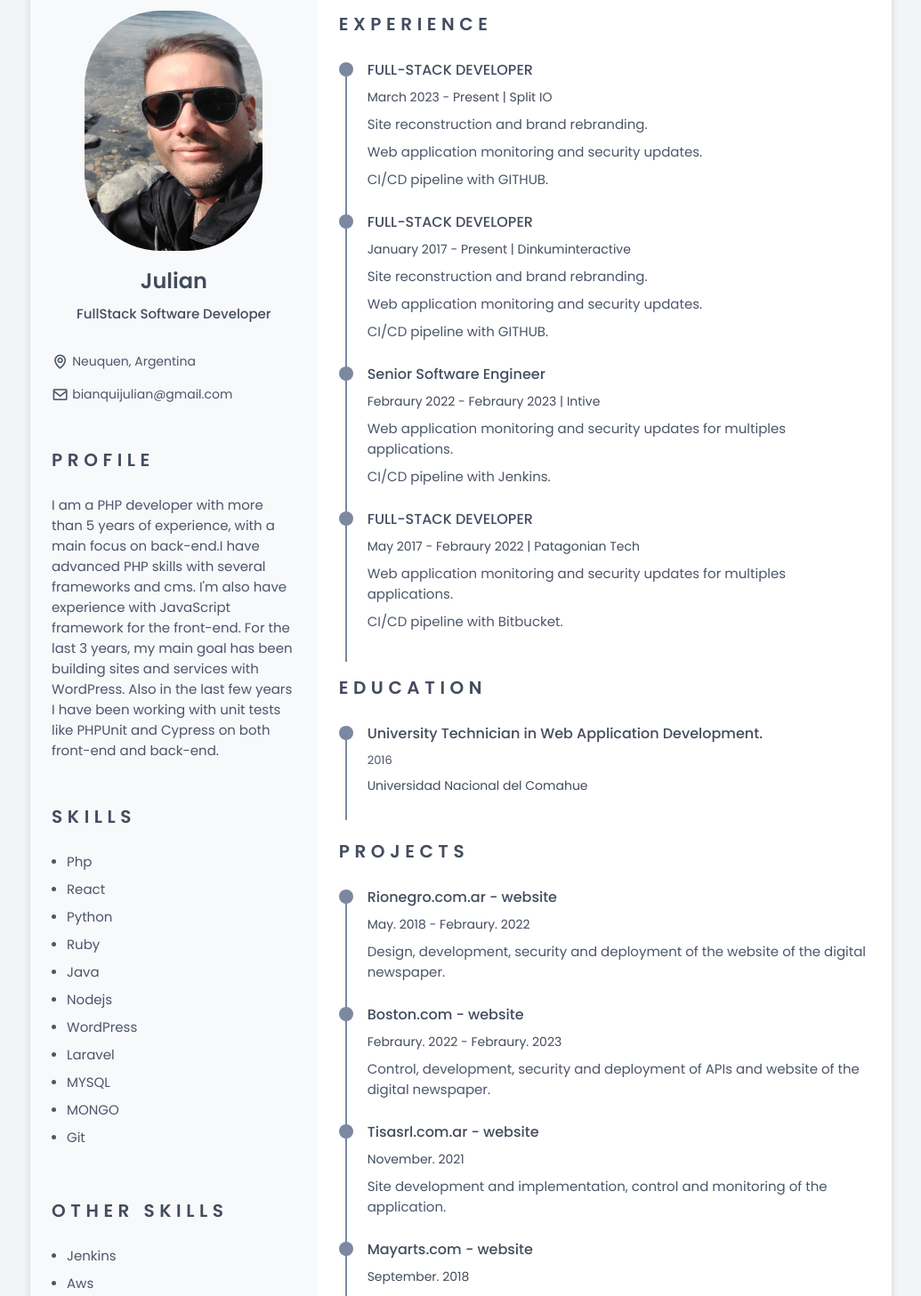
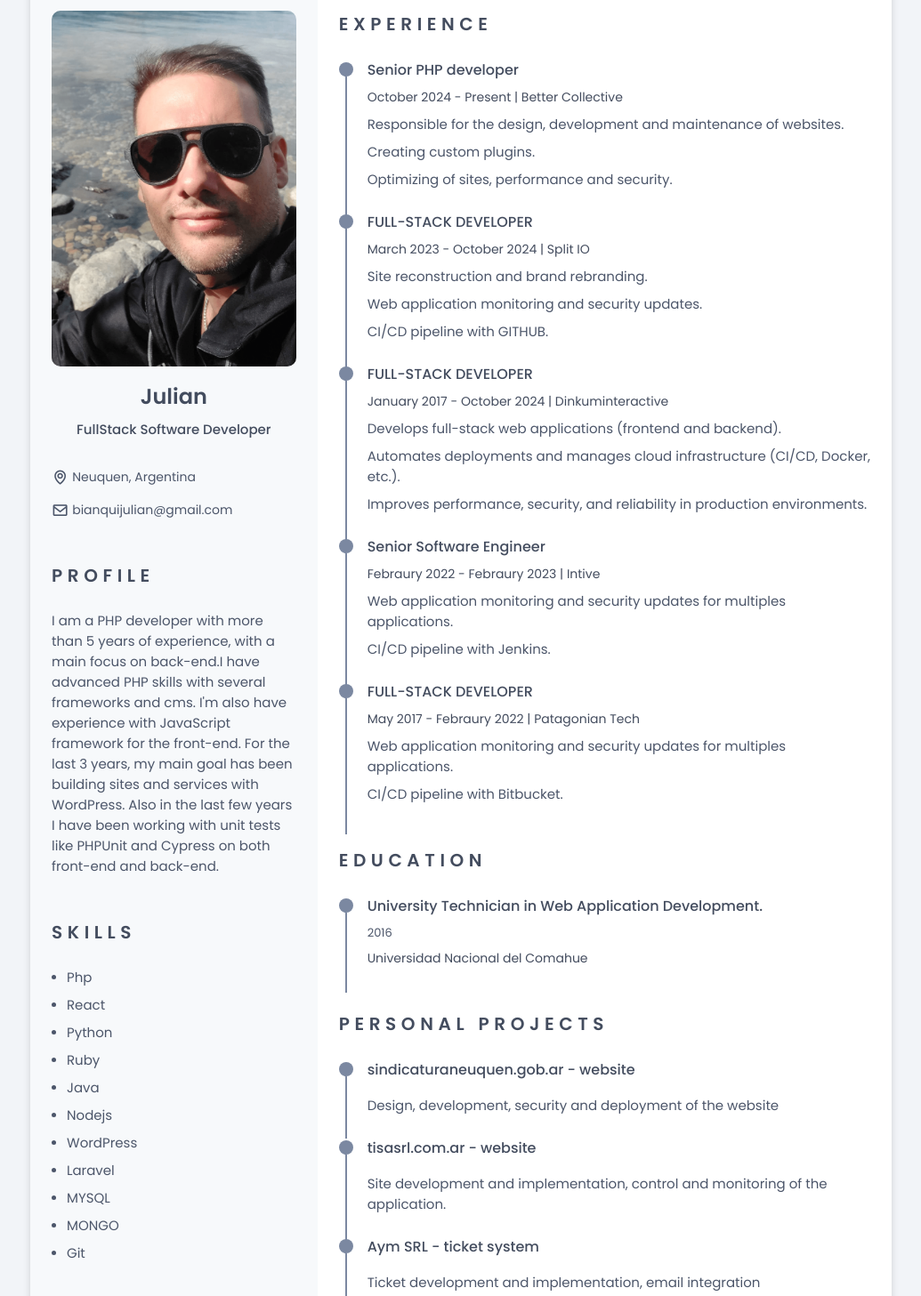
Before and after one commit to bianqui149/resume-cv, a React (Vite) app: page / in a window 1280 px wide. Shown: the part 60-1517 px from the top of the page at 89% size, without its empty margins (122-1157 px from the left). Built offline with nearby package versions, Linux system fonts and the light colour scheme.

Commit message:
adding css updates

```diff
--- a/src/App.css
+++ b/src/App.css
@@ -243,10 +243,11 @@ body.dark-theme {
 }
 
 .home__img {
-  width: 200px;
-  height: 270px;
-  border-radius: 85px;
+  width: 100vw;
+  height: auto;
+  border-radius: 10px;
   justify-self: center;
+  position: relative;
   margin-bottom: var(--mb-1);
 }
 
@@ -403,10 +404,23 @@ body.dark-theme {
 
 /*========== MEDIA QUERIES ==========*/
 
-@media screen and (max-width: 320px) {
+@media screen and (max-width: 485px) {
   .nav__list {
     grid-template-columns: repeat(2, 1fr);
     gap: 1rem 0.5rem;
+  }
+
+  .skills__data li {
+    margin-left: 35%;
+  }
+  .social__container {
+    display: flex;
+    margin: 0 auto;
+    justify-content: center;
+  }
+
+  .home__address.bd-grid {
+    margin: 0 auto;
   }
 }
 
--- a/src/Components/Proyects.jsx
+++ b/src/Components/Proyects.jsx
@@ -4,7 +4,7 @@ import { Description } from "./Description";
 export const Proyects = ({ proyects }) => {
   return (
     <section className="proyects-experience section" id="proyects">
-      <h2 className="section-title">Projects</h2>
+      <h2 className="section-title">Personal Projects</h2>
       <div className="experience__container bd-grid">
         {proyects.map((proyect) => (
           <Proyect key={proyect.company} {...proyect} />
--- a/src/Schemas/Data.js
+++ b/src/Schemas/Data.js
@@ -70,8 +70,18 @@ export const Data = {
   experience: {
     works: [
       {
+        title: "Senior PHP developer",
+        period: "October 2024 - Present",
+        company: "Better Collective",
+        description: [
+          "Responsible for the design, development and maintenance of websites.",
+          "Creating custom plugins.",
+          "Optimizing of sites, performance  and security."
+        ],
+      },
+      {
         title: "FULL-STACK DEVELOPER",
-        period: "March 2023 - Present",
+        period: "March 2023 - October 2024",
         company: "Split IO",
         description: [
           "Site reconstruction and brand rebranding.",
@@ -81,12 +91,12 @@ export const Data = {
       },
       {
         title: "FULL-STACK DEVELOPER",
-        period: "January 2017 - Present",
+        period: "January 2017 - October 2024",
         company: "Dinkuminteractive",
         description: [
-          "Site reconstruction and brand rebranding.",
-          "Web application monitoring and security updates.",
-          "CI/CD pipeline with GITHUB."
+          "Develops full-stack web applications (frontend and backend).",
+          "Automates deployments and manages cloud infrastructure (CI/CD, Docker, etc.).",
+          "Improves performance, security, and reliability in production environments."
         ],
       },
       {
@@ -117,36 +127,24 @@ export const Data = {
     ],
     proyects: [
       {
-        name: "Rionegro.com.ar",
+        name: "sindicaturaneuquen.gob.ar",
         company: "website",
-        period: "May. 2018 - Febraury. 2022",
         description: [
-          "Design, development, security and deployment of the website of the digital newspaper.",
+          "Design, development, security and deployment of the website",
         ],
       },
       {
-        name: "Boston.com",
+        name: "tisasrl.com.ar",
         company: "website",
-        period: "Febraury. 2022 - Febraury. 2023",
-        description: [
-          "Control, development, security and deployment of APIs and website of the digital newspaper.",
-        ],
-      },
-
-      {
-        name: "Tisasrl.com.ar",
-        company: "website",
-        period: "November. 2021",
         description: [
           "Site development and implementation, control and monitoring of the application.",
         ],
       },
       {
-        name: "Mayarts.com",
-        company: "website",
-        period: "September. 2018",
+        name: "Aym SRL",
+        company: "ticket system",
         description: [
-          "Ecommerce development and implementation.",
+          "Ticket development and implementation, email integration",
         ],
       },
     ],
```
